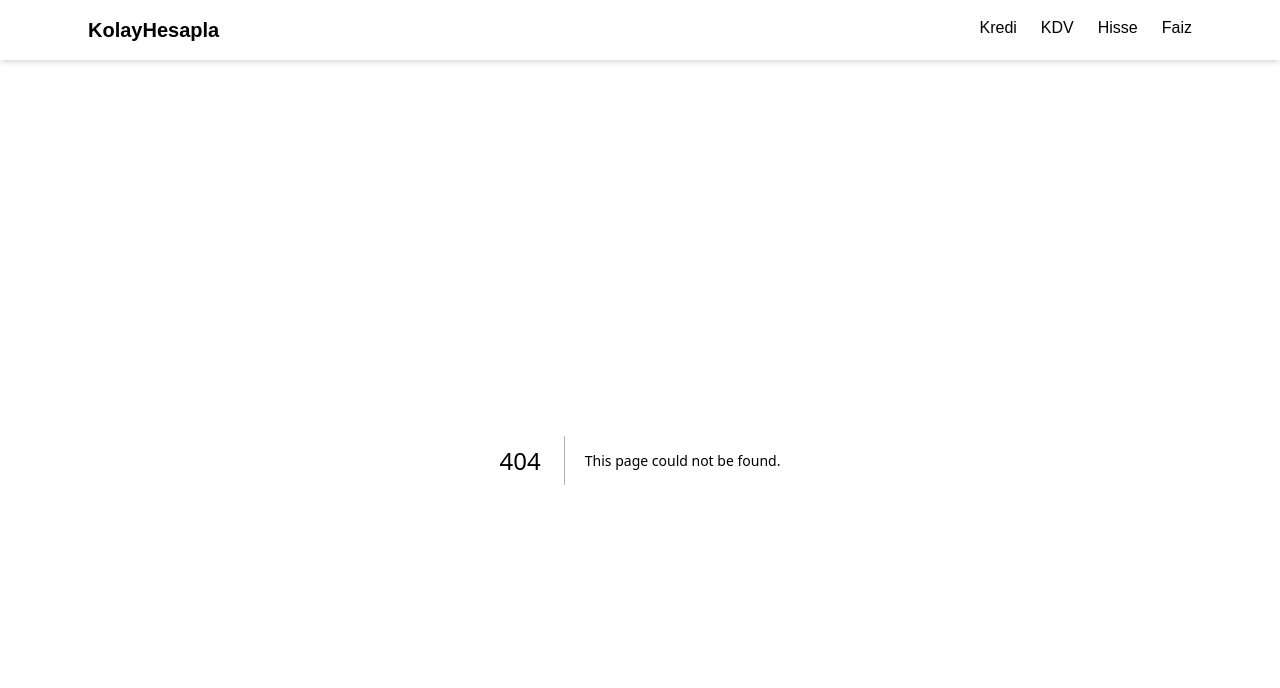
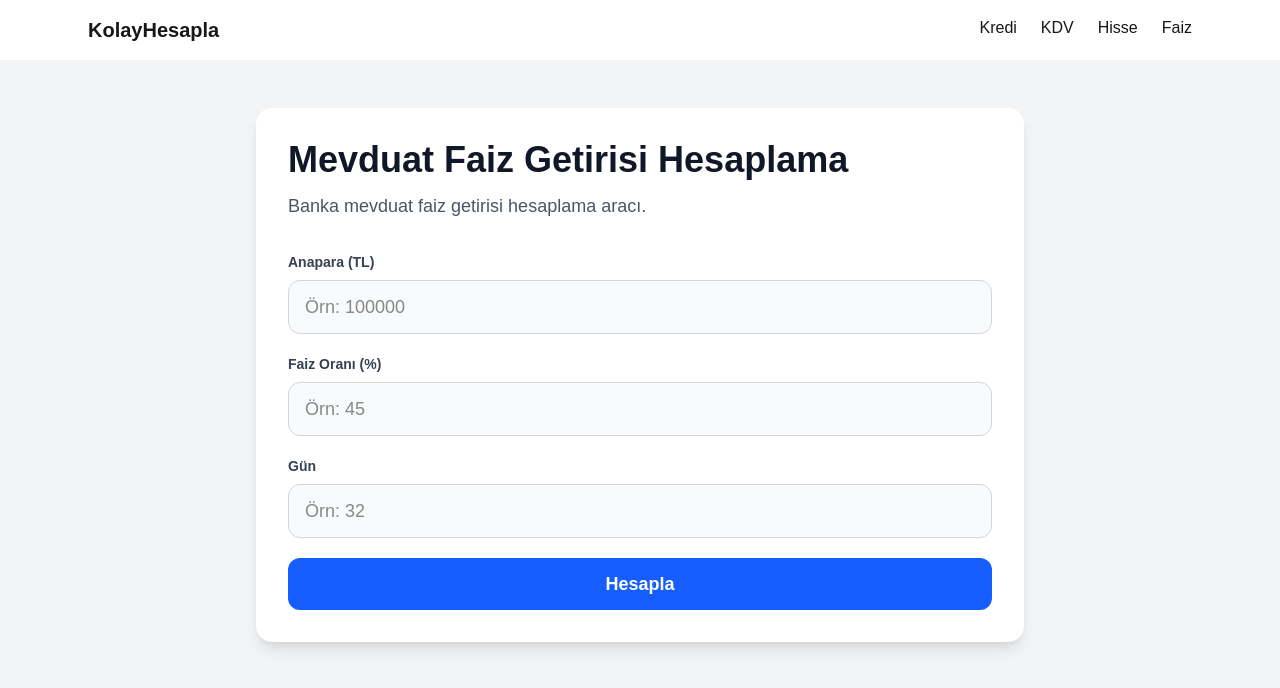
Before and after one commit to erkanckr455/kolayhesapla, a Next.js app: page /mevduat-faiz-hesaplama in a window 1280 px wide. Before the commit this address had no page. Shown: the top 688 px of the page. Built offline with nearby package versions, Linux system fonts and the light colour scheme.

Commit message:
mevduat faiz hesaplama eklendi

```diff
--- /dev/null
+++ b/app/mevduat-faiz-hesaplama/page.tsx
@@ -0,0 +1,102 @@
+"use client"
+
+import { useState } from "react"
+import CalculatorLayout from "../components/CalculatorLayout"
+
+export default function MevduatFaizHesaplama() {
+
+  const [sonuc, setSonuc] = useState("")
+
+  function hesapla() {
+
+    const para = Number((document.getElementById("para") as HTMLInputElement).value)
+    const faiz = Number((document.getElementById("faiz") as HTMLInputElement).value)
+    const gun = Number((document.getElementById("gun") as HTMLInputElement).value)
+
+    if (!para || !faiz || !gun) {
+      setSonuc("Lütfen tüm alanları doldurun")
+      return
+    }
+
+    const brut = (para * faiz * gun) / 36500
+    const stopaj = brut * 0.05
+    const net = brut - stopaj
+
+    setSonuc(net.toFixed(2) + " TL")
+  }
+
+  return (
+
+    <CalculatorLayout
+      title="Mevduat Faiz Getirisi Hesaplama"
+      description="Banka mevduat faiz getirisi hesaplama aracı."
+    >
+
+      <div className="space-y-5">
+
+        <div>
+          <label className="block text-sm font-semibold text-gray-700 mb-2">
+            Anapara (TL)
+          </label>
+
+          <input
+            id="para"
+            type="number"
+            placeholder="Örn: 100000"
+            className="w-full rounded-xl border border-gray-300 bg-gray-50 px-4 py-3 text-lg outline-none focus:border-blue-500 focus:bg-white"
+          />
+        </div>
+
+        <div>
+          <label className="block text-sm font-semibold text-gray-700 mb-2">
+            Faiz Oranı (%)
+          </label>
+
+          <input
+            id="faiz"
+            type="number"
+            placeholder="Örn: 45"
+            className="w-full rounded-xl border border-gray-300 bg-gray-50 px-4 py-3 text-lg outline-none focus:border-blue-500 focus:bg-white"
+          />
+        </div>
+
+        <div>
+          <label className="block text-sm font-semibold text-gray-700 mb-2">
+            Gün
+          </label>
+
+          <input
+            id="gun"
+            type="number"
+            placeholder="Örn: 32"
+            className="w-full rounded-xl border border-gray-300 bg-gray-50 px-4 py-3 text-lg outline-none focus:border-blue-500 focus:bg-white"
+          />
+        </div>
+
+        <button
+          onClick={hesapla}
+          className="w-full rounded-xl bg-blue-600 py-3 text-lg font-semibold text-white transition hover:bg-blue-700"
+        >
+          Hesapla
+        </button>
+
+      </div>
+
+      {sonuc && (
+        <div className="mt-8 rounded-2xl border border-blue-200 bg-blue-50 p-5">
+
+          <p className="text-lg font-semibold text-blue-900 mb-3">
+            Net Faiz Getirisi
+          </p>
+
+          <p className="text-gray-800">
+            <strong>Kazanacağınız Net Faiz:</strong> {sonuc}
+          </p>
+
+        </div>
+      )}
+
+    </CalculatorLayout>
+
+  )
+}
```
